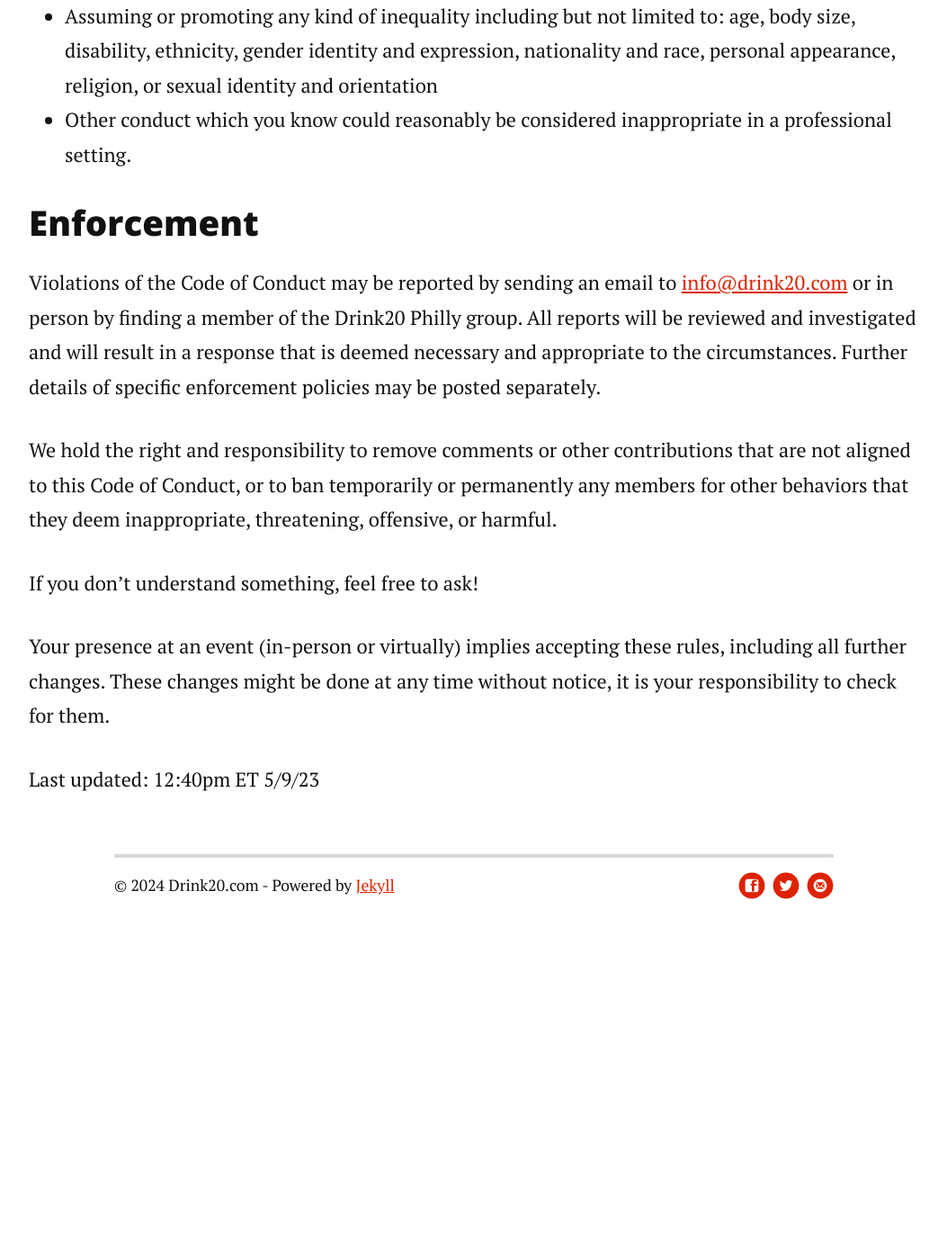
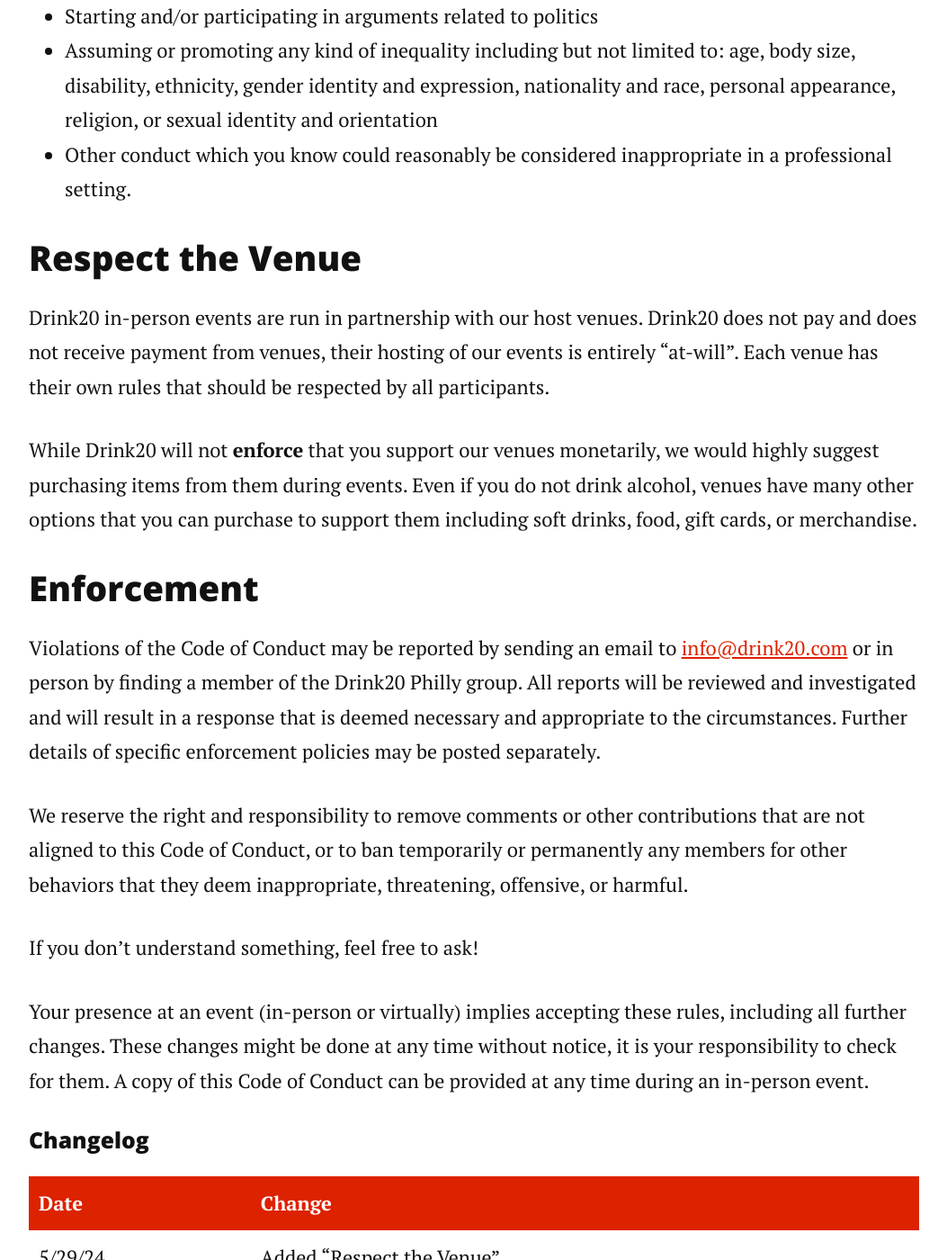
Before and after one commit to jmahlman/drink20.com, a Jekyll site: the page built from CoC.md, in a window 1280 px wide and 1400 px high, scrolled down 1538 px. Shown: the whole window at 90% size, without its empty margins (113-1166 px from the left). Built offline with Jekyll 4.4.1, drawn with Linux system fonts in a browser that asks for light colours; nearby versions of some CDN libraries; before the commit the page ends 2579 px from its top, so only the background shows below that; some of the changed text lies outside the part shown.

```diff
--- a/CoC.md
+++ b/CoC.md
@@ -5,7 +5,7 @@ title: Code of Conduct
 
 ## Drink20 Code of Conduct
 
-All participants of Drink20 Philly are expected to abide by our Code of Conduct, both online and during in-person events that are hosted and/or associated with Drink20 Philly.
+All participants of Drink20 Philly are expected to abide by our Code of Conduct, both online and during in-person events that are hosted and/or associated with Drink20 Philly. Participants refers to players, DMs/GMs, or any other persons acting on behalf of Drink20.
 
 ### The Pledge
 
@@ -31,14 +31,27 @@ Examples of unacceptable behavior by participants include:
 * Assuming or promoting any kind of inequality including but not limited to: age, body size, disability, ethnicity, gender identity and expression, nationality and race, personal appearance, religion, or sexual identity and orientation
 * Other conduct which you know could reasonably be considered inappropriate in a professional setting.
 
+### Respect the Venue
+
+Drink20 in-person events are run in partnership with our host venues. Drink20 does not pay and does not receive payment from venues, their hosting of our events is entirely "at-will". Each venue has their own rules that should be respected by all participants.
+
+While Drink20 will not **enforce** that you support our venues monetarily, we would highly suggest purchasing items from them during events. Even if you do not drink alcohol, venues have many other options that you can purchase to support them including soft drinks, food, gift cards, or merchandise.
+
 ### Enforcement
 
 Violations of the Code of Conduct may be reported by sending an email to [info@drink20.com](mailto:info@drink20.com?subject=[Code%20Of%20Conduct]%20Email%20From%20Website) or in person by finding a member of the Drink20 Philly group. All reports will be reviewed and investigated and will result in a response that is deemed necessary and appropriate to the circumstances. Further details of specific enforcement policies may be posted separately.
 
-We hold the right and responsibility to remove comments or other contributions that are not aligned to this Code of Conduct, or to ban temporarily or permanently any members for other behaviors that they deem inappropriate, threatening, offensive, or harmful.
+We reserve the right and responsibility to remove comments or other contributions that are not aligned to this Code of Conduct, or to ban temporarily or permanently any members for other behaviors that they deem inappropriate, threatening, offensive, or harmful.
 
 If you don't understand something, feel free to ask!
 
-Your presence at an event (in-person or virtually) implies accepting these rules, including all further changes. These changes might be done at any time without notice, it is your responsibility to check for them.
+Your presence at an event (in-person or virtually) implies accepting these rules, including all further changes. These changes might be done at any time without notice, it is your responsibility to check for them. A copy of this Code of Conduct can be provided at any time during an in-person event.
 
-Last updated: 12:40pm ET 5/9/23
+#### Changelog
+
+| Date          | Change    |
+| -----------   | ----------- |
+| 5/29/24       | Added "Respect the Venue"     |
+| --            | Clarified "participants"      |
+
+Last updated: 10:00pm ET 5/29/24
```
Also changed, not shown: about.md (+5 -3 lines).
